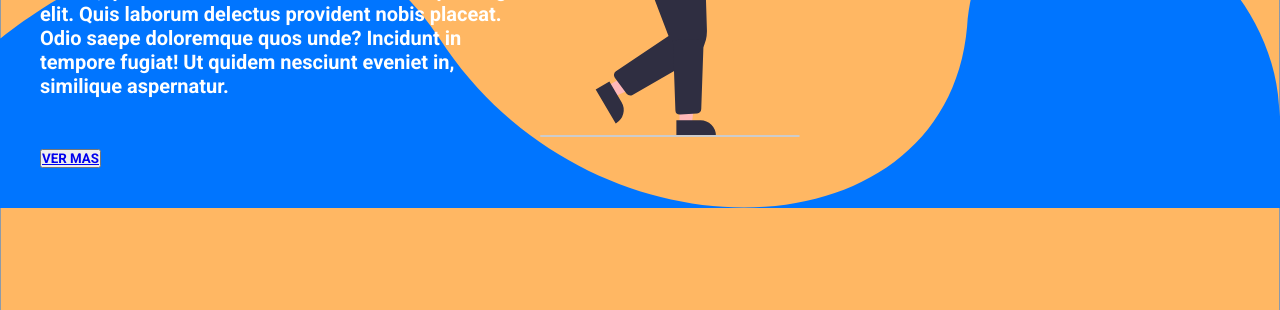
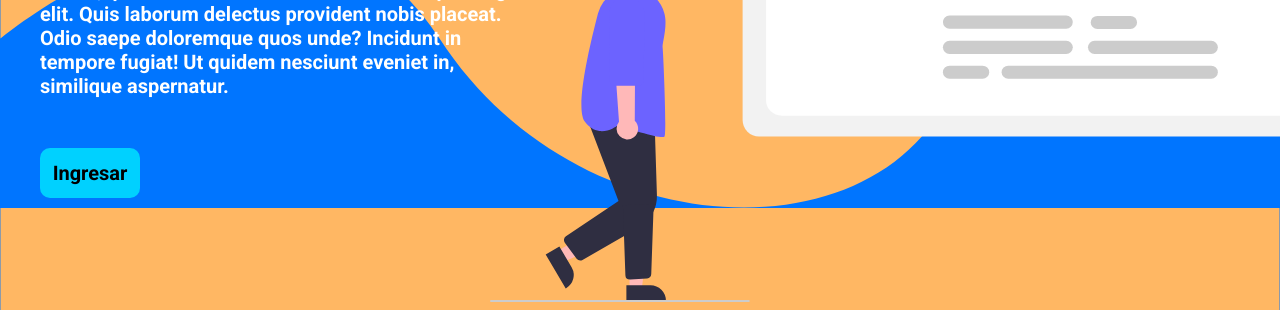
Before and after one commit to davidnicsamm/LandingPageHTMLCSS, a plain HTML site: page index.html in a window 1280 px wide. Shown: the part 490-800 px from the top of the page. Drawn offline with Linux system fonts and the light colour scheme.

Commit message:
Commit 5. Modificacin estilos de boton e imagen de index.html. (landingpage.css)

```diff
--- a/CSS/landing.css
+++ b/CSS/landing.css
@@ -39,3 +39,32 @@ body {
     font-weight: 500;
     margin: 0 0 50px 0;
 }
+
+button {
+    display: inline-block;
+    width: 100px;
+    height: 50px;
+    border-radius: 10px;
+    border-style: none;
+    font-size: 20px;
+    background-color: #00D1FF;
+}
+
+button:hover {
+    background-color: rgba(0,81.96,100, 0.9);
+    text-decoration: underline;
+}
+
+button a {
+    color: black;
+    text-decoration: none;
+    font-weight: bold;
+}
+
+.imagen {
+    position: relative;
+    top: 150px;
+    right: 50px;
+    z-index: 1;
+
+}
--- a/index.html
+++ b/index.html
@@ -19,7 +19,7 @@
                 <h1 class="titulo">El Camino Hacia el Desarrollo Web</h1>
                 <p class="subtitulo">Lorem, ipsum dolor sit amet consectetur adipisicing elit. Quis laborum delectus provident nobis placeat. Odio saepe doloremque quos unde? Incidunt in tempore fugiat! Ut quidem nesciunt eveniet in, similique aspernatur.</p>
 
-                <button><a  href="#">VER MAS</a></button>
+                <button><a  href="#">Ingresar</a></button>
            </div>
 
            <div class="imagen">
```
